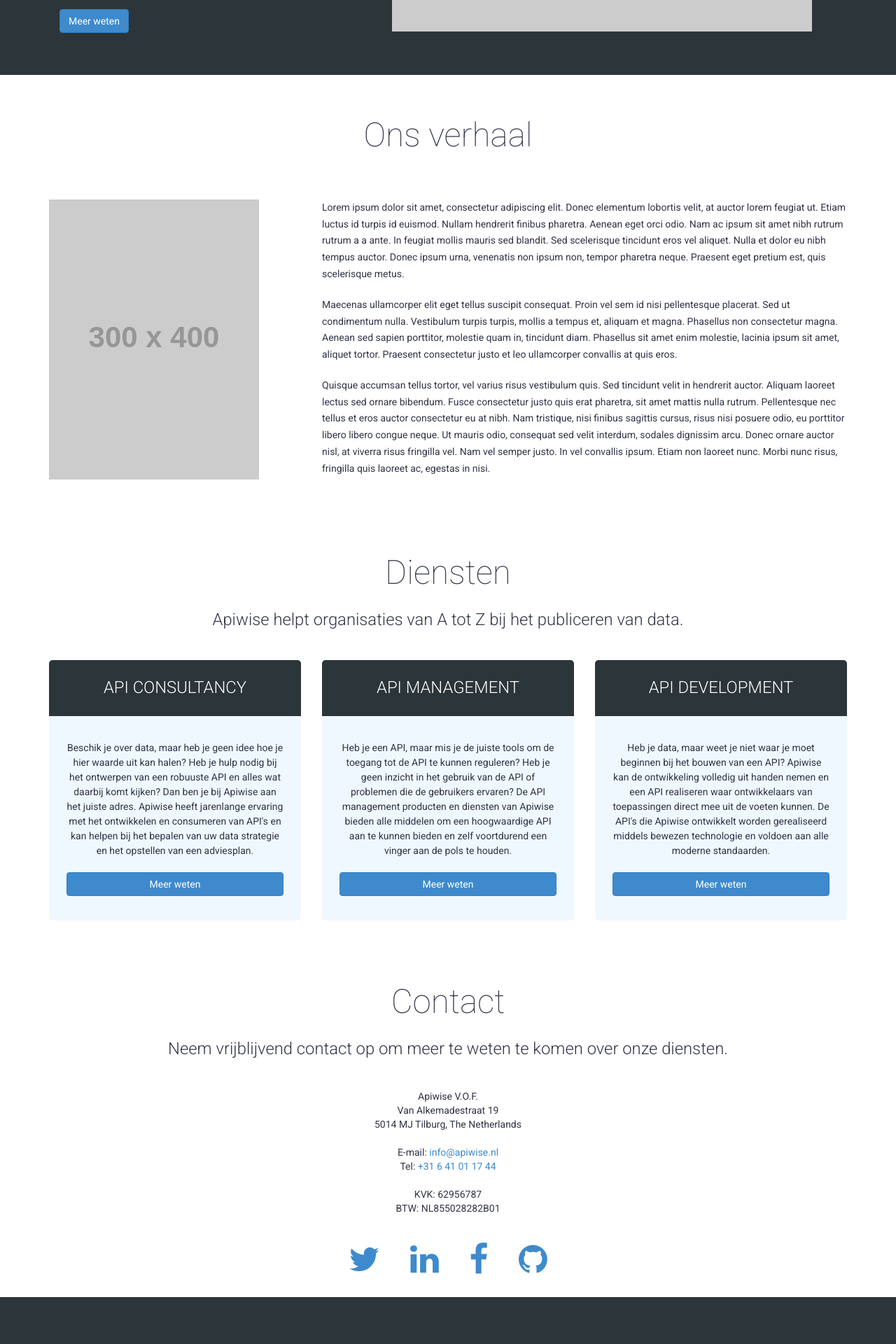
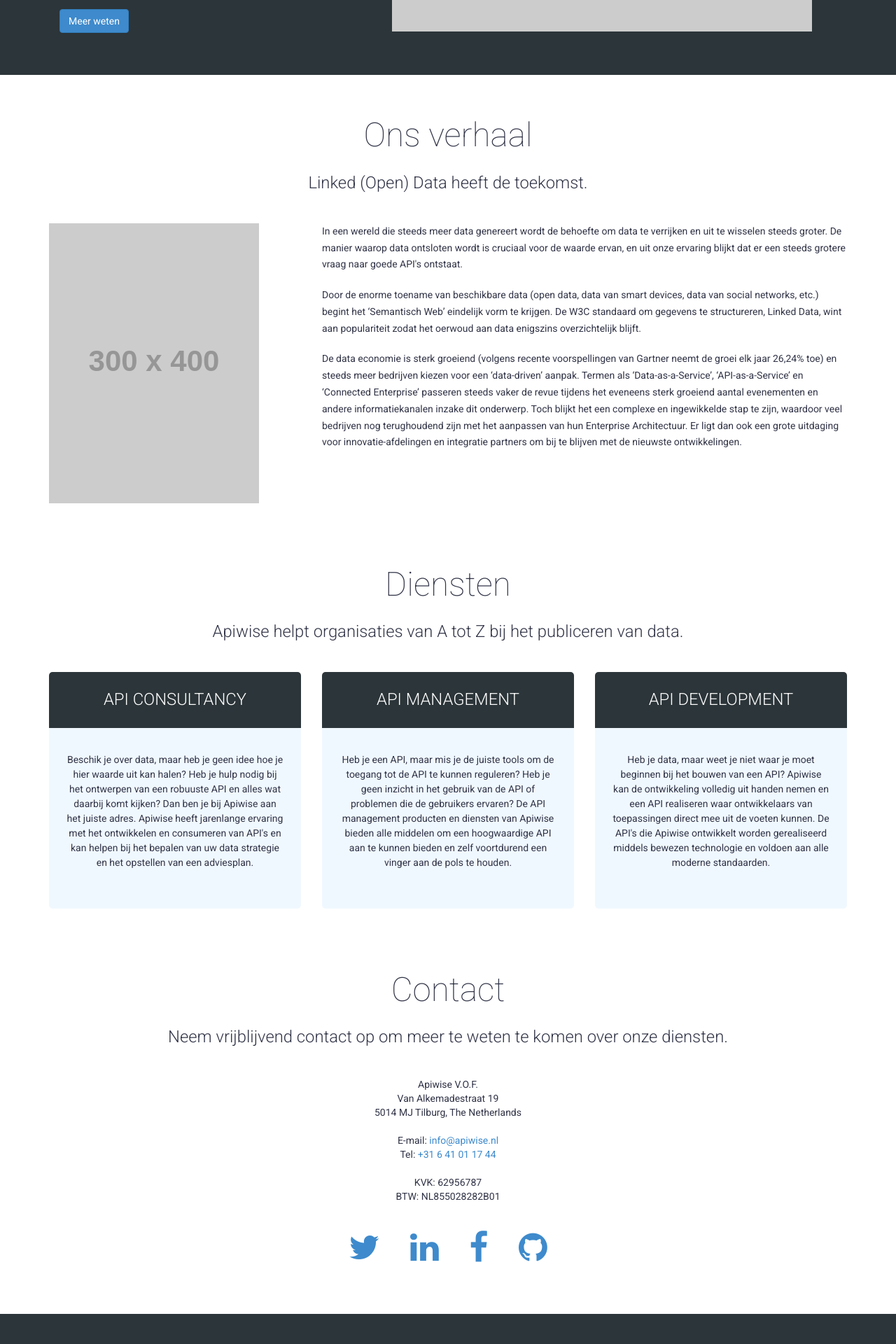
Before and after one commit to joostfarla/apiwise.github.io, a Jekyll site: the page built from index.html, in a window 1280 px wide. Shown: the part 386-2306 px from the top of the page at 70% size. Built offline with Jekyll 4.4.1, drawn with Linux system fonts in a browser that asks for light colours; nearby versions of some CDN libraries; comment, search, counter and statistics services are not loaded.

Commit message:
Minor improvements

```diff
--- a/_layouts/default.html
+++ b/_layouts/default.html
@@ -27,14 +27,14 @@
             <div class="container">
                 <div class="row header-nav">
                     <div class="logo col-lg-6 col-md-6 col-sm-6">
-                        <a href="/"><img src="{{ "/images/apiwise.png" | prepend: site.baseurl }}" alt="Apiwise"></a>
+                        <a href="{{ "/" | prepend: site.baseurl }}"><img src="{{ "/images/apiwise.png" | prepend: site.baseurl }}" alt="Apiwise"></a>
                     </div>
                     <div class="nav col-lg-6 col-md-6 col-sm-6">
                         <nav>
-                            <a href="#verhaal">Ons verhaal</a>
-                            <a href="#diensten">Diensten</a>
+                            <a href="{% if page.url != "/index.html" %}{{ "/" | prepend: site.baseurl }}{% endif %}#verhaal">Ons verhaal</a>
+                            <a href="{% if page.url != "/index.html" %}{{ "/" | prepend: site.baseurl }}{% endif %}#diensten">Diensten</a>
                             <a href="#">Blog</a>
-                            <a href="#contact">Contact</a>
+                            <a href="{% if page.url != "/index.html" %}{{ "/" | prepend: site.baseurl }}{% endif %}#contact">Contact</a>
                         </nav>
                     </div>
                 </div>
--- a/_sass/_layout.scss
+++ b/_sass/_layout.scss
@@ -185,6 +185,7 @@ h3 {
 
 .block-contact {
     text-align: center;
+    margin-bottom: 40px;
 
     .social-links {
         a {
@@ -202,12 +203,13 @@ h3 {
     color: #fff;
 
     > .container {
-        margin-top: 40px;
         padding: 25px 0 25px;
     }
 }
 
 .newsletter-signup {
+    padding: 20px;
+
     .response {
         margin-top: 15px;
     }
--- a/index.html
+++ b/index.html
@@ -21,15 +21,16 @@ description: Apiwise helpt organisaties van A tot Z met het ontsluiten van Small
     <div class="container">
         <div class="row block-header">
             <h2 class="block-heading">Ons verhaal</h2>
+            <span>Linked (Open) Data heeft de toekomst.</span>
         </div>
         <div class="row block-body">
             <div class="col-lg-4 col-md-4 col-sm-6 hidden-xs">
                 <img src="http://dummyimage.com/300x400/000/fff.png" alt="">
             </div>
             <div class="col-lg-8 col-md-8 col-sm-6 story">
-                <p>Lorem ipsum dolor sit amet, consectetur adipiscing elit. Donec elementum lobortis velit, at auctor lorem feugiat ut. Etiam luctus id turpis id euismod. Nullam hendrerit finibus pharetra. Aenean eget orci odio. Nam ac ipsum sit amet nibh rutrum rutrum a a ante. In feugiat mollis mauris sed blandit. Sed scelerisque tincidunt eros vel aliquet. Nulla et dolor eu nibh tempus auctor. Donec ipsum urna, venenatis non ipsum non, tempor pharetra neque. Praesent eget pretium est, quis scelerisque metus.</p>
-                <p>Maecenas ullamcorper elit eget tellus suscipit consequat. Proin vel sem id nisi pellentesque placerat. Sed ut condimentum nulla. Vestibulum turpis turpis, mollis a tempus et, aliquam et magna. Phasellus non consectetur magna. Aenean sed sapien porttitor, molestie quam in, tincidunt diam. Phasellus sit amet enim molestie, lacinia ipsum sit amet, aliquet tortor. Praesent consectetur justo et leo ullamcorper convallis at quis eros.</p>
-                <p>Quisque accumsan tellus tortor, vel varius risus vestibulum quis. Sed tincidunt velit in hendrerit auctor. Aliquam laoreet lectus sed ornare bibendum. Fusce consectetur justo quis erat pharetra, sit amet mattis nulla rutrum. Pellentesque nec tellus et eros auctor consectetur eu at nibh. Nam tristique, nisi finibus sagittis cursus, risus nisi posuere odio, eu porttitor libero libero congue neque. Ut mauris odio, consequat sed velit interdum, sodales dignissim arcu. Donec ornare auctor nisl, at viverra risus fringilla vel. Nam vel semper justo. In vel convallis ipsum. Etiam non laoreet nunc. Morbi nunc risus, fringilla quis laoreet ac, egestas in nisi.</p>
+                <p>In een wereld die steeds meer data genereert wordt de behoefte om data te verrijken en uit te wisselen steeds groter. De manier waarop data ontsloten wordt is cruciaal voor de waarde ervan, en uit onze ervaring blijkt dat er een steeds grotere vraag naar goede API's ontstaat.</p>
+                <p>Door de enorme toename van beschikbare data (open data, data van smart devices, data van social networks, etc.) begint het ‘Semantisch Web’ eindelijk vorm te krijgen. De W3C standaard om gegevens te structureren, Linked Data, wint aan populariteit zodat het oerwoud aan data enigszins overzichtelijk blijft.</p>
+                <p>De data economie is sterk groeiend (volgens recente voorspellingen van Gartner neemt de groei elk jaar 26,24% toe) en steeds meer bedrijven kiezen voor een ‘data-driven’ aanpak. Termen als ‘Data-as-a-Service’, ‘API-as-a-Service’ en ‘Connected Enterprise’ passeren steeds vaker de revue tijdens het eveneens sterk groeiend aantal evenementen en andere informatiekanalen inzake dit onderwerp. Toch blijkt het een complexe en ingewikkelde stap te zijn, waardoor veel bedrijven nog terughoudend zijn met het aanpassen van hun Enterprise Architectuur. Er ligt dan ook een grote uitdaging voor innovatie-afdelingen en integratie partners om bij te blijven met de nieuwste ontwikkelingen.</p>
             </div>
         </div>
     </div>
@@ -51,7 +52,7 @@ description: Apiwise helpt organisaties van A tot Z met het ontsluiten van Small
                         bij het ontwerpen van een robuuste API en alles wat daarbij komt kijken? Dan ben je bij Apiwise
                         aan het juiste adres. Apiwise heeft jarenlange ervaring met het ontwikkelen en consumeren van API's
                         en kan helpen bij het bepalen van uw data strategie en het opstellen van een adviesplan.</p>
-                    <a class="btn btn-primary btn-block" href="#">Meer weten</a>
+                    <!--<a class="btn btn-primary btn-block" href="#">Meer weten</a>-->
                 </div>
             </div>
             <div class="service col-lg-4 col-md-4 col-sm-4">
@@ -63,7 +64,7 @@ description: Apiwise helpt organisaties van A tot Z met het ontsluiten van Small
                         geen inzicht in het gebruik van de API of problemen die de gebruikers ervaren? De API management
                         producten en diensten van Apiwise bieden alle middelen om een hoogwaardige API aan te kunnen
                         bieden en zelf voortdurend een vinger aan de pols te houden.</p>
-                    <a class="btn btn-primary btn-block" href="#">Meer weten</a>
+                    <!--<a class="btn btn-primary btn-block" href="#">Meer weten</a>-->
                 </div>
             </div>
             <div class="service col-lg-4 col-md-4 col-sm-4">
@@ -75,7 +76,7 @@ description: Apiwise helpt organisaties van A tot Z met het ontsluiten van Small
                     ontwikkeling volledig uit handen nemen en een API realiseren waar ontwikkelaars van toepassingen
                     direct mee uit de voeten kunnen. De API's die Apiwise ontwikkelt worden gerealiseerd middels bewezen
                     technologie en voldoen aan alle moderne standaarden.</p>
-                    <a class="btn btn-primary btn-block" href="#">Meer weten</a>
+                    <!--<a class="btn btn-primary btn-block" href="#">Meer weten</a>-->
                 </div>
             </div>
         </div>
--- a/js/init.js
+++ b/js/init.js
@@ -5,8 +5,6 @@ var anchorScroll = function () {
         root.animate({
             scrollTop: $($.attr(this, 'href')).offset().top
         }, 500);
-
-        return false;
     });
 };
 
```
